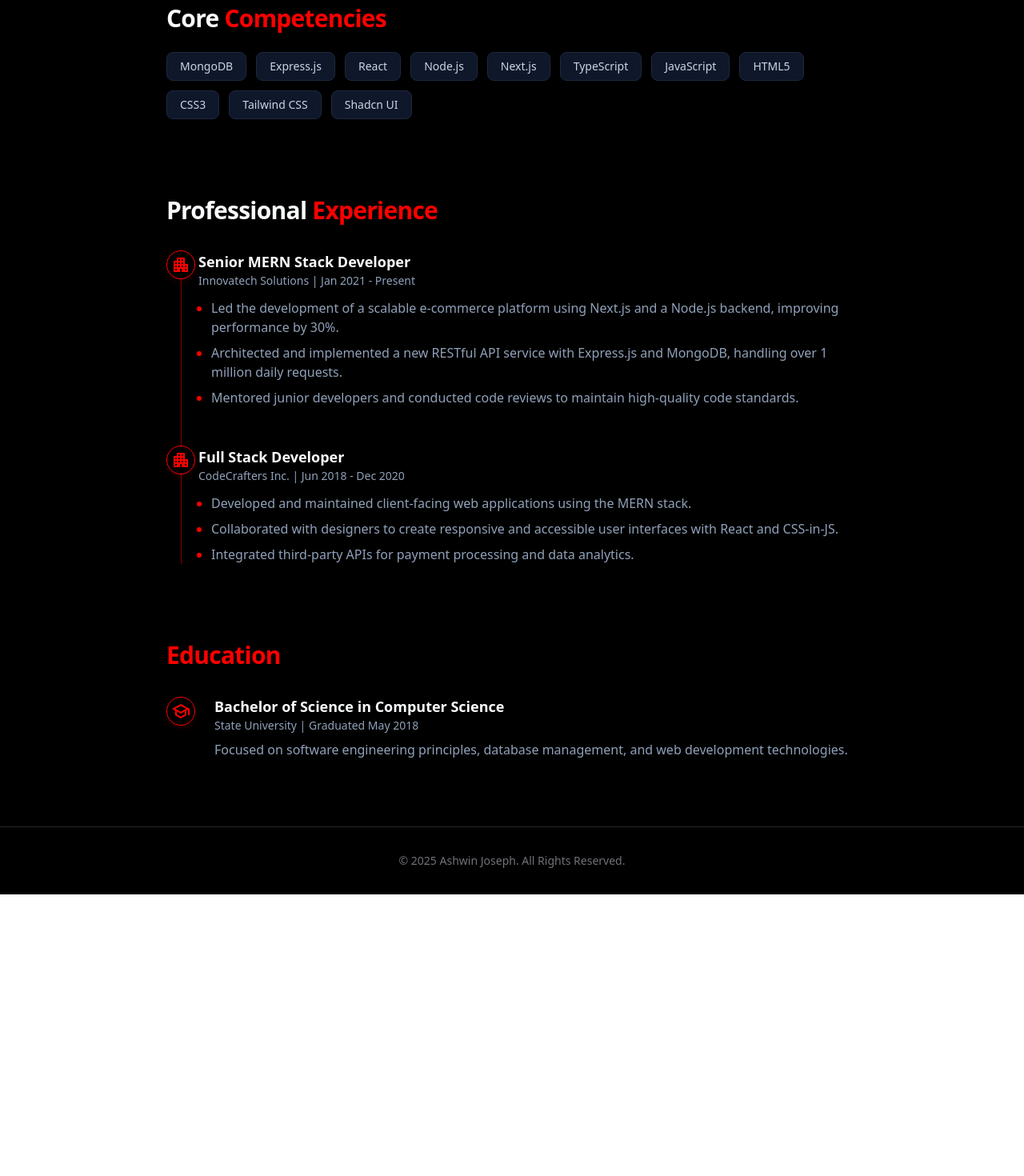
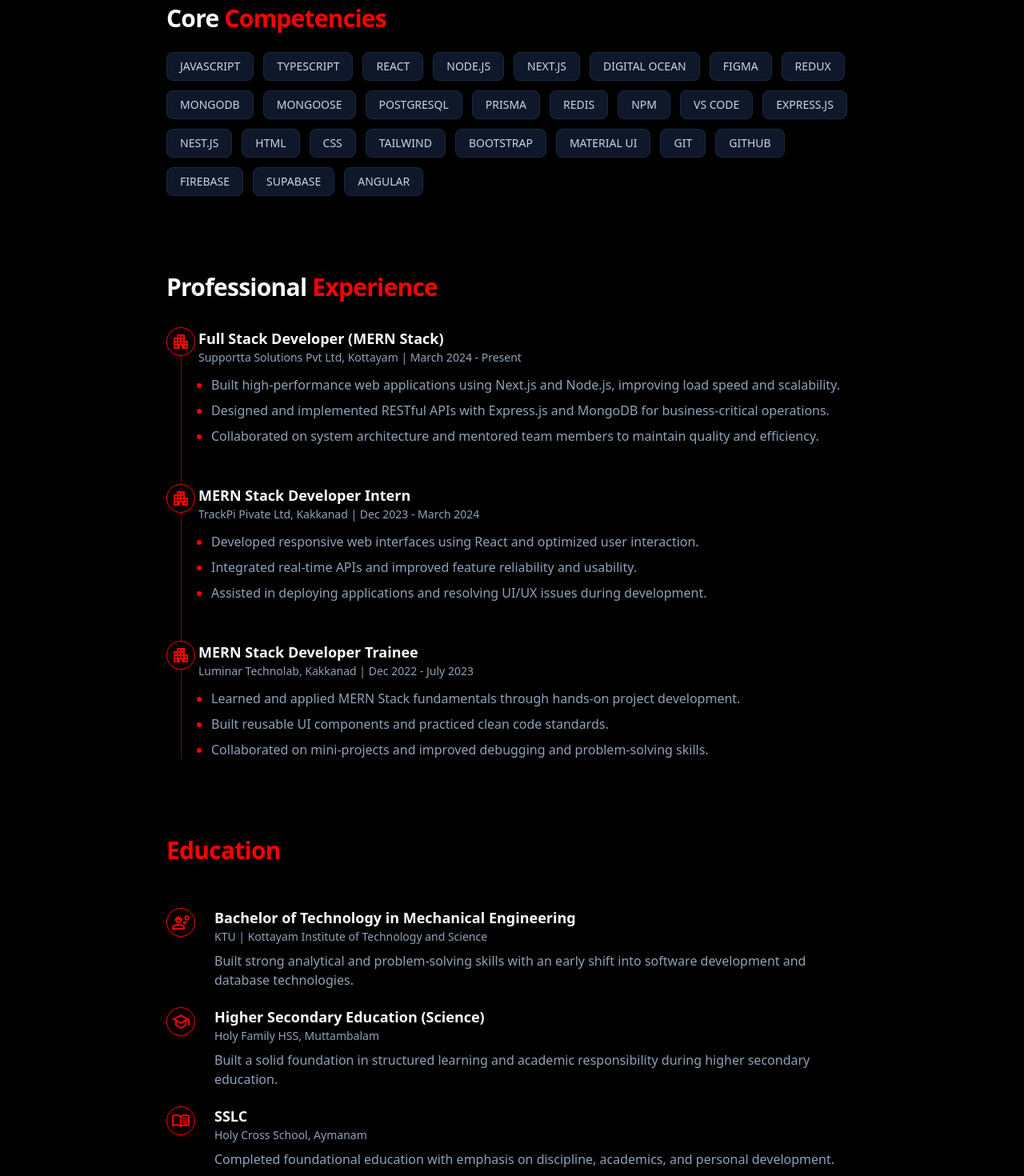
Before and after one commit to AshwinJ5/AshwinJ5.github.io, a Next.js app: page /about in a window 1280 px wide. Shown: the part 400-1870 px from the top of the page at 80% size. Before the commit the page ends 1518 px from the top, so only its background shows below. Built offline with nearby package versions, Linux system fonts and the light colour scheme.

Commit message:
added datas for education and experiences

```diff
--- a/src/app/about/page.tsx
+++ b/src/app/about/page.tsx
@@ -4,49 +4,13 @@ import { Inter } from "next/font/google";
 import Header from "../components/Header";
 import Footer from "../components/Footer";
 import Link from "next/link";
+import { experiences, skills, education } from "../datas";
 
 // Initialize Font
 const inter = Inter({
     subsets: ["latin"],
     variable: "--font-inter",
 });
-
-// Data for Skills
-const skills = [
-    "MongoDB",
-    "Express.js",
-    "React",
-    "Node.js",
-    "Next.js",
-    "TypeScript",
-    "JavaScript",
-    "HTML5",
-    "CSS3",
-    "Tailwind CSS",
-    "Shadcn UI",
-];
-
-// Data for Experience
-const experiences = [
-    {
-        title: "Senior MERN Stack Developer",
-        company: "Innovatech Solutions | Jan 2021 - Present",
-        points: [
-            "Led the development of a scalable e-commerce platform using Next.js and a Node.js backend, improving performance by 30%.",
-            "Architected and implemented a new RESTful API service with Express.js and MongoDB, handling over 1 million daily requests.",
-            "Mentored junior developers and conducted code reviews to maintain high-quality code standards.",
-        ],
-    },
-    {
-        title: "Full Stack Developer",
-        company: "CodeCrafters Inc. | Jun 2018 - Dec 2020",
-        points: [
-            "Developed and maintained client-facing web applications using the MERN stack.",
-            "Collaborated with designers to create responsive and accessible user interfaces with React and CSS-in-JS.",
-            "Integrated third-party APIs for payment processing and data analytics.",
-        ],
-    },
-];
 
 export default function AboutMe() {
     return (
@@ -88,11 +52,14 @@ export default function AboutMe() {
                                         and turning ideas into reality with clean and efficient code.
                                     </p>
                                     <div className="mt-2 flex justify-center gap-4 md:justify-start">
-                                        <Link href={'/projects'} className="flex h-10 items-center justify-center rounded-lg bg-[#ff0000] px-5 text-sm font-bold leading-normal tracking-wide text-white hover:bg-white hover:text-[#ff0000] transition-colors shadow-lg shadow-[#ff0000]/20">
+                                        <Link
+                                            href={"/projects"}
+                                            className="flex h-10 items-center justify-center rounded-lg bg-[#ff0000] px-5 text-sm font-bold leading-normal tracking-wide text-white hover:bg-white hover:text-[#ff0000] transition-colors shadow-lg shadow-[#ff0000]/20"
+                                        >
                                             <span className="truncate">View My Projects</span>
                                         </Link>
                                         <button className="flex h-10 items-center justify-center rounded-lg border border-slate-700 bg-transparent px-5 text-sm font-bold leading-normal tracking-wide text-slate-200 hover:bg-slate-800 transition-colors cursor-pointer">
-                                            <span className="truncate">Download CV</span>
+                                            <span className="truncate">Download Resume</span>
                                         </button>
                                     </div>
                                 </div>
@@ -103,13 +70,15 @@ export default function AboutMe() {
                                 <h2 className="mb-6 text-3xl font-bold tracking-tight text-slate-50">
                                     Core <span className="text-[#ff0000]">Competencies</span>
                                 </h2>
-                                <div className="flex flex-wrap gap-3">
-                                    {skills.map((skill) => (
+                                <div className="flex flex-wrap gap-3 justify-start ">
+                                    {skills.map((skill, index) => (
                                         <div
-                                            key={skill}
+                                            key={index}
                                             className="flex h-9 shrink-0 items-center justify-center gap-x-2 rounded-lg border border-slate-800 bg-slate-900 px-4 transition-colors hover:border-[#ff0000] cursor-default"
                                         >
-                                            <p className="text-sm font-medium text-slate-300">{skill}</p>
+                                            <p className="text-sm font-medium text-slate-300">
+                                                {skill?.name?.toLocaleUpperCase()}
+                                            </p>
                                         </div>
                                     ))}
                                 </div>
@@ -149,25 +118,23 @@ export default function AboutMe() {
                             </section>
 
                             {/* Education */}
-                            <section className="pb-16">
+                            <section className="pb-16 flex flex-col gap-5">
                                 <h2 className="mb-8 text-3xl font-bold tracking-tight text-slate-50">
                                     <span className="text-[#ff0000]">Education</span>
                                 </h2>
-                                <div className="flex items-start gap-6 group">
-                                    <div className="mt-0.5 flex size-9 shrink-0 items-center justify-center rounded-full border border-[#ff0000] bg-black shadow-md shadow-[#ff0000]/10 group-hover:shadow-[#ff0000]/40 transition-shadow">
-                                        <span className="material-symbols-outlined text-[#ff0000] text-lg">school</span>
+                                {education.map((item, index) => (
+                                    <div key={index} className="flex items-start gap-6 group">
+                                        <div className="mt-0.5 flex size-9 shrink-0 items-center justify-center rounded-full border border-[#ff0000] bg-black shadow-md shadow-[#ff0000]/10 group-hover:shadow-[#ff0000]/40 transition-shadow">
+                                            <span className="material-symbols-outlined text-[#ff0000] text-lg">{item.label}</span>
+                                        </div>
+
+                                        <div>
+                                            <h3 className="text-lg font-bold text-slate-50">{item.title}</h3>
+                                            <p className="text-sm text-slate-400">{item.institution}</p>
+                                            <p className="mt-2 text-slate-400">{item.description}</p>
+                                        </div>
                                     </div>
-                                    <div>
-                                        <h3 className="text-lg font-bold text-slate-50">
-                                            Bachelor of Science in Computer Science
-                                        </h3>
-                                        <p className="text-sm text-slate-400">State University | Graduated May 2018</p>
-                                        <p className="mt-2 text-slate-400">
-                                            Focused on software engineering principles, database management, and web
-                                            development technologies.
-                                        </p>
-                                    </div>
-                                </div>
+                                ))}
                             </section>
                         </main>
                     </div>
--- /dev/null
+++ b/src/app/datas/education.json
@@ -0,0 +1,21 @@
+[
+  {
+    "title": "Bachelor of Technology in Mechanical Engineering",
+    "institution": "KTU | Kottayam Institute of Technology and Science",
+    "description": "Built strong analytical and problem-solving skills with an early shift into software development and database technologies.",
+    "label":"engineering"
+  },
+  {
+    "title": "Higher Secondary Education (Science)",
+    "institution": "Holy Family HSS, Muttambalam",
+    "description": "Built a solid foundation in structured learning and academic responsibility during higher secondary education.",
+    "label":"school"
+
+  },
+  {
+    "title": "SSLC",
+    "institution": "Holy Cross School, Aymanam",
+    "description": "Completed foundational education with emphasis on discipline, academics, and personal development.",
+    "label":"menu_book"
+  }
+]
--- /dev/null
+++ b/src/app/datas/experiences.json
@@ -0,0 +1,29 @@
+[
+    {
+        "title": "Full Stack Developer (MERN Stack)",
+        "company": "Supportta Solutions Pvt Ltd, Kottayam | March 2024 - Present",
+        "points": [
+        "Built high-performance web applications using Next.js and Node.js, improving load speed and scalability.",
+        "Designed and implemented RESTful APIs with Express.js and MongoDB for business-critical operations.",
+        "Collaborated on system architecture and mentored team members to maintain quality and efficiency."
+        ]
+    },
+    {
+        "title": "MERN Stack Developer Intern",
+        "company": "TrackPi Pivate Ltd, Kakkanad | Dec 2023 - March 2024",
+        "points": [
+        "Developed responsive web interfaces using React and optimized user interaction.",
+        "Integrated real-time APIs and improved feature reliability and usability.",
+        "Assisted in deploying applications and resolving UI/UX issues during development."
+        ]
+    },
+    {
+        "title": "MERN Stack Developer Trainee",
+        "company": "Luminar Technolab, Kakkanad | Dec 2022 - July 2023",
+        "points": [
+        "Learned and applied MERN Stack fundamentals through hands-on project development.",
+        "Built reusable UI components and practiced clean code standards.",
+        "Collaborated on mini-projects and improved debugging and problem-solving skills."
+        ]
+    }
+]
--- a/src/app/datas/index.ts
+++ b/src/app/datas/index.ts
@@ -1,5 +1,7 @@
 import skills from "@/app/datas/skills.json";
 import projects from "@/app/datas/projects.json";
 import personalData from "@/app/datas/personaldatas.json";
+import experiences from "@/app/datas/experiences.json";
+import education from "@/app/datas/education.json";
 
-export { skills, projects, personalData };
+export { skills, projects, personalData, experiences, education };
--- a/src/app/datas/skills.json
+++ b/src/app/datas/skills.json
@@ -23,7 +23,7 @@
         { "name": "Material UI", "image_url": "/material.svg" },
         { "name": "Git", "image_url": "/git.svg" },
         { "name": "Github", "image_url": "/github.svg" },
+        { "name": "Firebase", "image_url": "/firebase.svg" },
         { "name": "Supabase", "image_url": "/supabase.svg" },
-        { "name": "Firebase", "image_url": "/firebase.svg" },
         { "name": "Angular", "image_url": "/angular.svg" }
     ]
```
Also changed, not shown: 1 other file (tests, documents, lock files or other folders).
